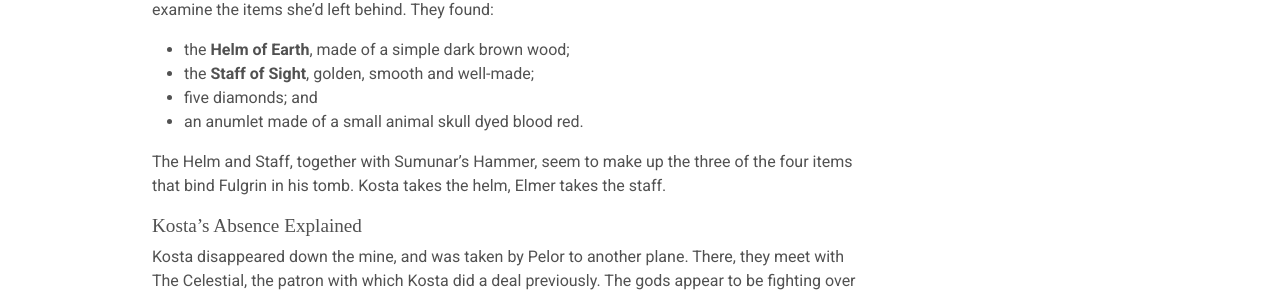
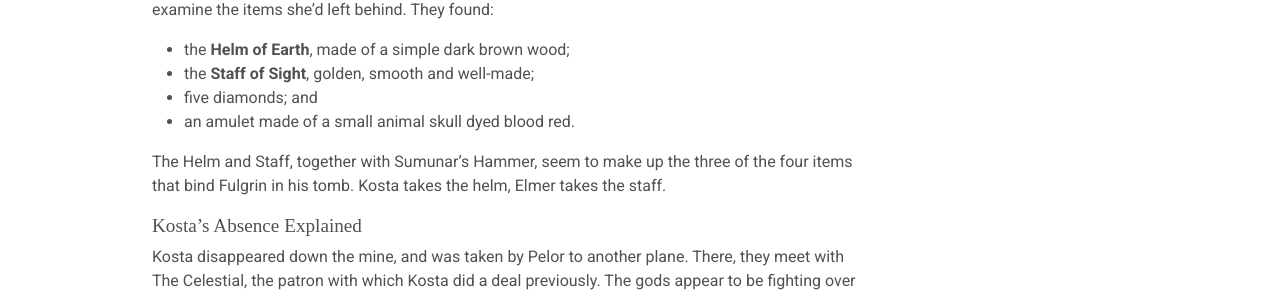
Before and after one commit to benbacardi/benbacardi.github.io, a Jekyll site: the page built from _posts/2022-10-06-jungle-2.md, in a window 1280 px wide and 900 px high, scrolled down 502 px. Shown: the part 148-443 px from the top of the window. Built offline with Jekyll 4.4.1, drawn with Linux system fonts in a browser that asks for light colours; some web fonts are replaced.

Commit message:
Update 2022-10-06-jungle-2.md

```diff
--- a/_posts/2022-10-06-jungle-2.md
+++ b/_posts/2022-10-06-jungle-2.md
@@ -14,7 +14,7 @@ When we last left our fearless heroes, they had just defeated Dawn Song; on some
 * the **Helm of Earth**, made of a simple dark brown wood;
 * the **Staff of Sight**, golden, smooth and well-made;
 * five diamonds; and
-* an anumlet made of a small animal skull dyed blood red.
+* an amulet made of a small animal skull dyed blood red.
 
 The Helm and Staff, together with Sumunar's Hammer, seem to make up the three of the four items that bind Fulgrin in his tomb. Kosta takes the helm, Elmer takes the staff.
 
```
